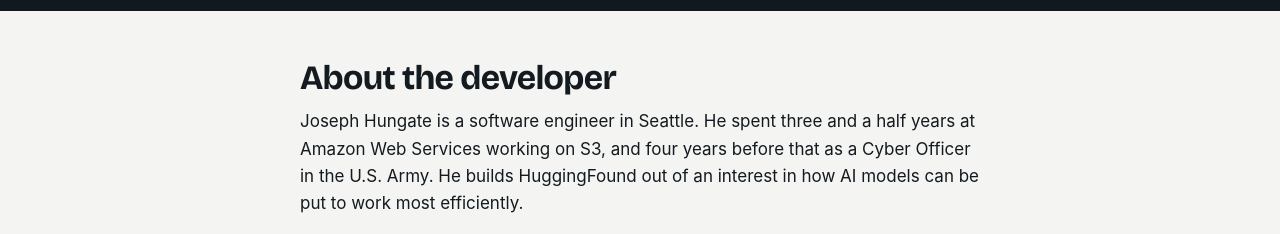
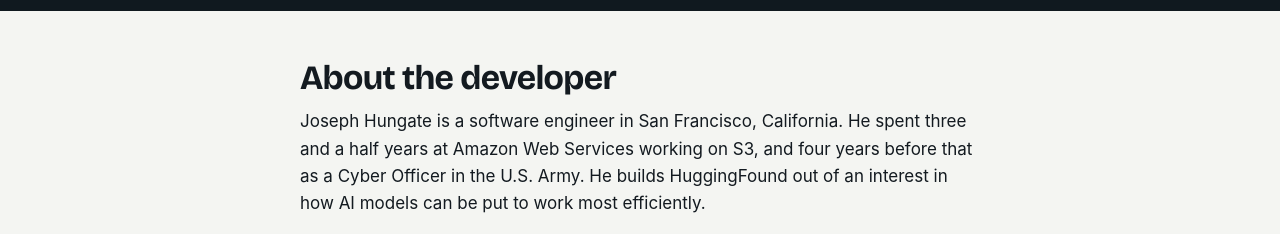
Before and after one commit to hungateJoseph/huggingfound, a website: page public/about.html in a window 1280 px wide. Shown: the part 45-279 px from the top of the page. Drawn offline with Linux system fonts and the light colour scheme.

Commit message:
About page: the developer is in San Francisco, California

```diff
--- a/public/about.html
+++ b/public/about.html
@@ -26,7 +26,7 @@
   </header>
   <main class="wrap prose about">
     <h1>About the developer</h1>
-    <p>Joseph Hungate is a software engineer in Seattle. He spent three and a half years at Amazon Web Services working on S3, and four years before that as a Cyber Officer in the U.S. Army. He builds HuggingFound out of an interest in how AI models can be put to work most efficiently.</p>
+    <p>Joseph Hungate is a software engineer in San Francisco, California. He spent three and a half years at Amazon Web Services working on S3, and four years before that as a Cyber Officer in the U.S. Army. He builds HuggingFound out of an interest in how AI models can be put to work most efficiently.</p>
     <div class="links">
       <a href="https://github.com/hungateJoseph" target="_blank" rel="noopener">
         <svg viewBox="0 0 16 16" aria-hidden="true"><path d="M8 0C3.58 0 0 3.58 0 8c0 3.54 2.29 6.53 5.47 7.59.4.07.55-.17.55-.38 0-.19-.01-.82-.01-1.49-2.01.37-2.53-.49-2.69-.94-.09-.23-.48-.94-.82-1.13-.28-.15-.68-.52-.01-.53.63-.01 1.08.58 1.23.82.72 1.21 1.87.87 2.33.66.07-.52.28-.87.51-1.07-1.78-.2-3.64-.89-3.64-3.95 0-.87.31-1.59.82-2.15-.08-.2-.36-1.02.08-2.12 0 0 .67-.21 2.2.82.64-.18 1.32-.27 2-.27.68 0 1.36.09 2 .27 1.53-1.04 2.2-.82 2.2-.82.44 1.1.16 1.92.08 2.12.51.56.82 1.27.82 2.15 0 3.07-1.87 3.75-3.65 3.95.29.25.54.73.54 1.48 0 1.07-.01 1.93-.01 2.2 0 .21.15.46.55.38A8.013 8.013 0 0 0 16 8c0-4.42-3.58-8-8-8z"/></svg>
```
